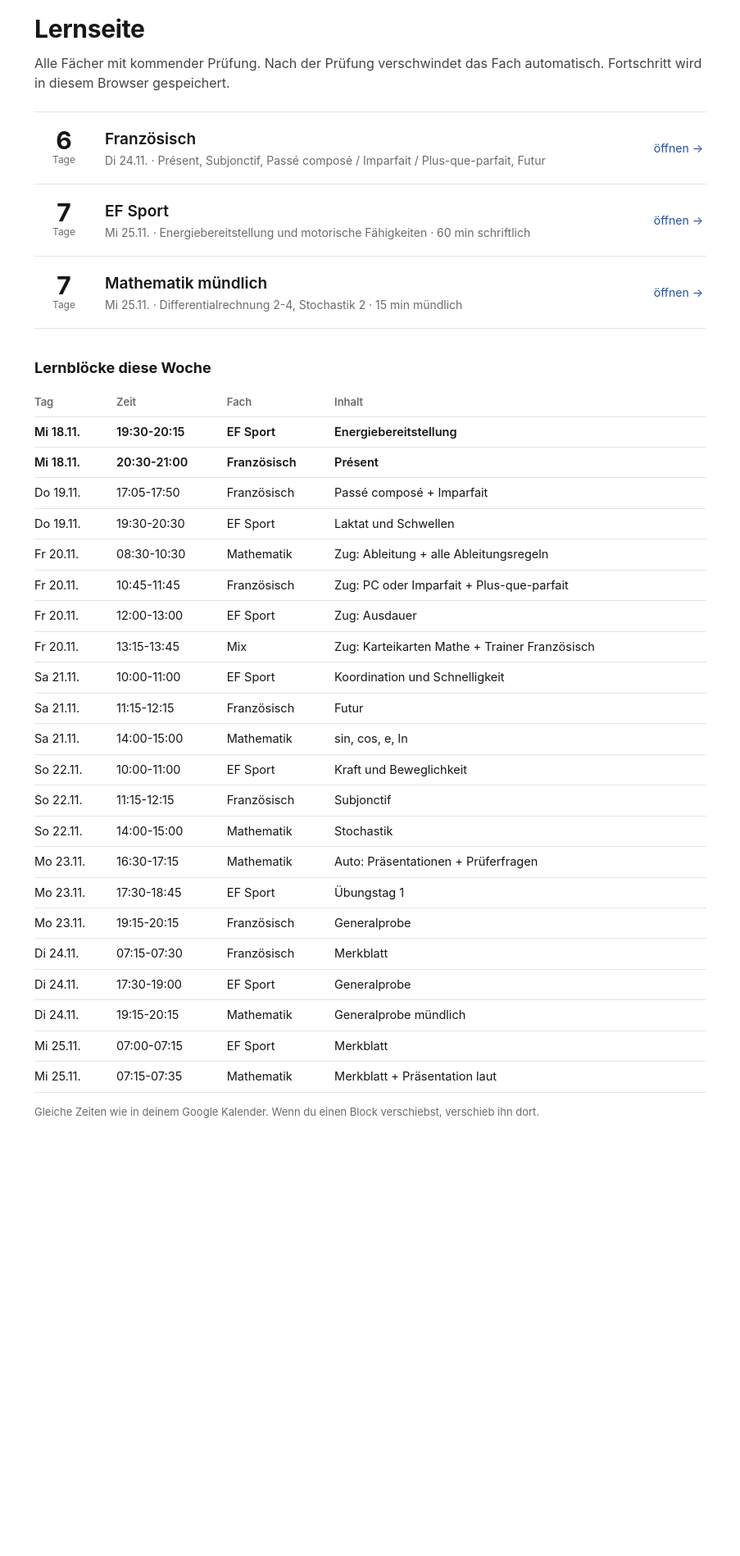
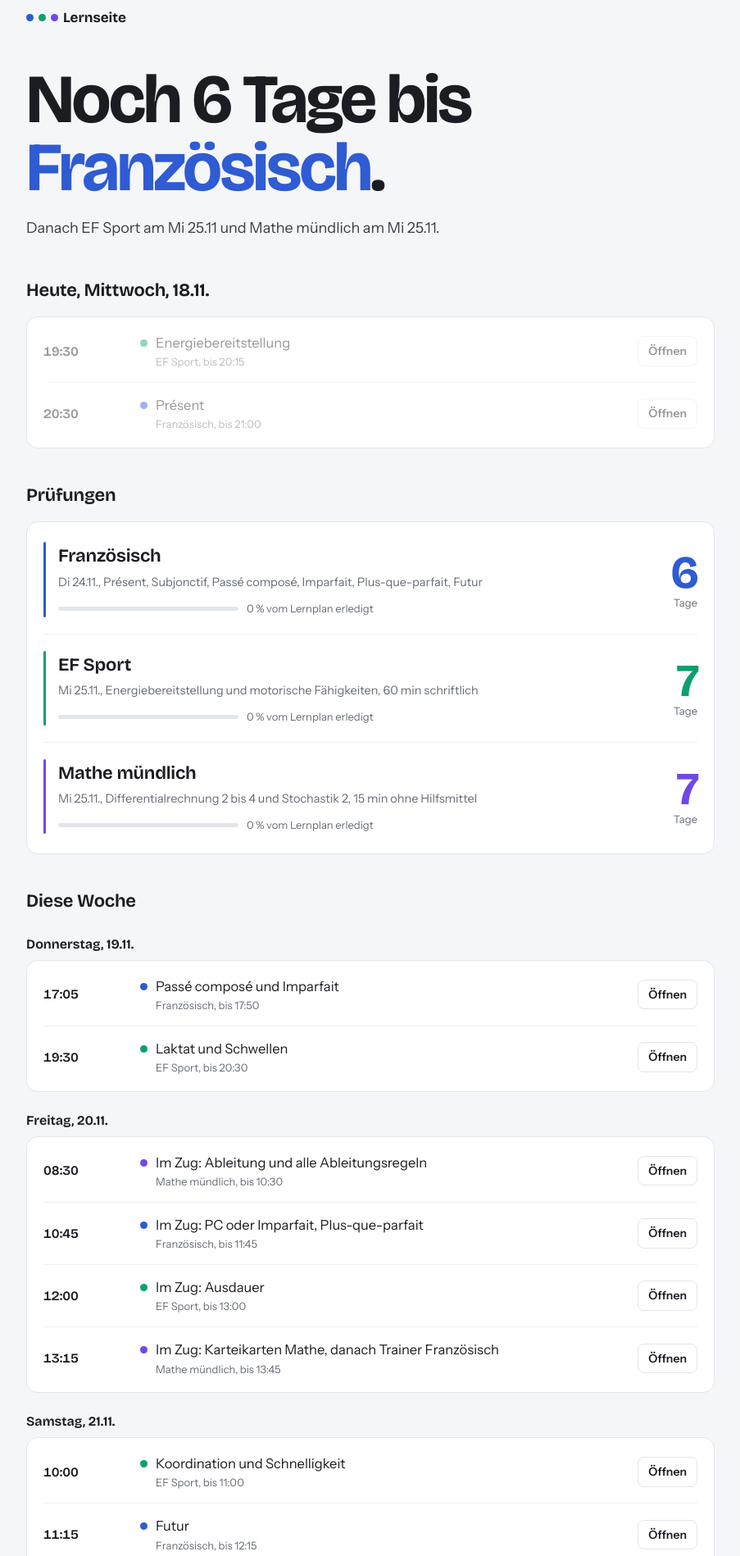
Before and after one commit to C-A-S-K-O-N/lernseite, a plain HTML site: page index.html in a window 1280 px wide. Shown: the part 20-1918 px from the top of the page at 82% size, without its empty margins (188-1091 px from the left). Before the commit the page ends 1479 px from the top, so only its background shows below. Drawn offline with nearby package versions, Linux system fonts and the light colour scheme.

Commit message:
Neues Design: Schrift, Akzentfarben pro Fach, Startseite mit Heute und Woche
Co-Authored-By: Claude Opus 5.5 <noreply@anthropic.com>
Claude-Session: https://claude.ai/code/session_01G95P9TXZkrXuev3q3qs1nt

```diff
--- a/index.html
+++ b/index.html
@@ -3,83 +3,138 @@
 <head>
 <meta charset="utf-8">
 <meta name="viewport" content="width=device-width, initial-scale=1">
-<title>Cas · Lernseite</title>
+<title>Lernseite</title>
+<link rel="preconnect" href="https://fonts.googleapis.com"><link rel="preconnect" href="https://fonts.gstatic.com" crossorigin>
+<link href="https://fonts.googleapis.com/css2?family=Bricolage+Grotesque:opsz,wght@12..96,500..800&family=Instrument+Sans:wght@400;500;600&display=swap" rel="stylesheet">
+<link rel="stylesheet" href="theme.css">
 <style>
-:root{--ink:#161616;--mute:#6b6b6b;--line:#e4e4e4;--acc:#1f4fa3}
 *{box-sizing:border-box}
-body{margin:0;font:16px/1.55 -apple-system,BlinkMacSystemFont,"Segoe UI",Helvetica,Arial,sans-serif;color:var(--ink);background:#fff}
-main{max-width:860px;margin:0 auto;padding:32px 20px 80px}
-h1{font-size:30px;margin:0 0 6px;letter-spacing:-.01em}
-h2{font-size:18px;margin:34px 0 10px}
-.lead{color:#444;margin:0 0 22px}
-.sub{display:flex;align-items:center;gap:18px;padding:18px 4px;border-top:1px solid var(--line);text-decoration:none;color:var(--ink)}
-.sub:last-child{border-bottom:1px solid var(--line)}
-.sub:hover .name{text-decoration:underline}
-.cnt{min-width:64px;text-align:center;font-size:12px;color:var(--mute)}
-.cnt b{display:block;font-size:30px;line-height:1;color:var(--ink)}
-.name{font-size:19px;font-weight:600}
-.meta{font-size:14px;color:var(--mute)}
-.go{margin-left:auto;font-size:14px;color:var(--acc)}
-.today{border:1px solid var(--ink);padding:2px 8px;font-size:12px;border-radius:12px;margin-left:8px;font-weight:400}
-table{border-collapse:collapse;width:100%;font-size:14.5px}
-td,th{border-bottom:1px solid var(--line);padding:7px 10px 7px 0;text-align:left;vertical-align:top}
-th{font-size:13px;color:var(--mute);font-weight:600}
-tr.past td{color:#aaa}
-tr.now td{font-weight:600}
-.small{font-size:13px;color:var(--mute)}
-.empty{padding:20px 0;color:var(--mute)}
+body{margin:0}
+main{max-width:880px;margin:0 auto;padding:28px 20px 90px}
+.brand{font-family:var(--display);font-weight:700;font-size:17px;display:flex;gap:6px;align-items:center;margin-bottom:46px}
+.brand i{width:9px;height:9px;border-radius:50%;display:inline-block}
+.headline{font-family:var(--display);font-weight:700;font-size:clamp(40px,8.5vw,84px);line-height:.98;letter-spacing:-.035em;margin:0 0 18px;max-width:14ch}
+.headline em{font-style:normal;color:var(--next)}
+.sub{font-size:18px;color:#3B3F48;margin:0 0 44px;max-width:56ch}
+h2{font-family:var(--display);font-size:22px;font-weight:650;margin:40px 0 14px;letter-spacing:-.01em}
+.panel{background:var(--surface);border:1px solid var(--line);border-radius:14px;padding:4px 20px}
+.slot{display:grid;grid-template-columns:104px 1fr auto;gap:14px;align-items:center;padding:14px 0;border-bottom:1px solid #EFF1F4}
+.slot:last-child{border-bottom:none}
+.slot .t{font-family:var(--display);font-weight:600;font-size:16px;font-variant-numeric:tabular-nums}
+.slot .w{display:flex;align-items:baseline;gap:10px}
+.slot .d{width:9px;height:9px;border-radius:50%;flex:none;transform:translateY(-1px)}
+.slot .f{font-size:13px;color:var(--mute)}
+.slot.done{opacity:.45}
+.slot.live .t::after{content:"jetzt";display:inline-block;margin-left:8px;font-family:var(--text);font-size:11.5px;font-weight:600;color:#fff;background:var(--ink);border-radius:10px;padding:1px 7px;vertical-align:2px}
+.start{font-size:14px;font-weight:600;text-decoration:none;color:var(--ink);border:1px solid var(--line);border-radius:8px;padding:6px 12px;white-space:nowrap}
+.start:hover{border-color:var(--ink)}
+.exam{display:grid;grid-template-columns:1fr auto;gap:18px;align-items:center;padding:20px 0 20px 18px;border-bottom:1px solid #EFF1F4;text-decoration:none;color:var(--ink);position:relative}
+.exam:last-child{border-bottom:none}
+.exam::before{content:"";position:absolute;left:0;top:20px;bottom:20px;width:3px;border-radius:3px;background:var(--c)}
+.exam .n{font-family:var(--display);font-size:22px;font-weight:650;letter-spacing:-.01em}
+.exam .m{font-size:14.5px;color:var(--mute);margin-top:2px}
+.exam .pr{display:flex;align-items:center;gap:10px;margin-top:10px;font-size:13px;color:var(--mute)}
+.exam .pr span{flex:0 1 220px;height:5px;border-radius:5px;background:var(--line);overflow:hidden}
+.exam .pr span b{display:block;height:5px;background:var(--c);border-radius:5px}
+.exam .cd{text-align:right;font-family:var(--display);line-height:1}
+.exam .cd b{display:block;font-size:56px;font-weight:700;letter-spacing:-.04em;color:var(--c)}
+.exam .cd small{font-family:var(--text);font-size:13px;color:var(--mute)}
+.exam:hover .n{text-decoration:underline;text-decoration-thickness:2px;text-underline-offset:4px;text-decoration-color:var(--c)}
+.dayh{margin:22px 0 6px;font-family:var(--display);font-weight:650;font-size:16px}
+.empty{padding:18px 0;color:var(--mute)}
+.foot{margin-top:46px;font-size:13.5px;color:var(--mute);max-width:60ch}
+@media (max-width:600px){
+  .brand{margin-bottom:30px}
+  .slot{grid-template-columns:78px 1fr;row-gap:6px}
+  .slot .start{grid-column:2;justify-self:start}
+  .exam .cd b{font-size:42px}
+}
 </style>
 </head>
 <body>
 <main>
-<h1>Lernseite</h1>
-<p class="lead">Alle Fächer mit kommender Prüfung. Nach der Prüfung verschwindet das Fach automatisch. Fortschritt wird in diesem Browser gespeichert.</p>
-<div id="subs"></div>
-<h2>Lernblöcke diese Woche</h2>
-<div style="overflow-x:auto"><table id="blocks"></table></div>
-<p class="small">Gleiche Zeiten wie in deinem Google Kalender. Wenn du einen Block verschiebst, verschieb ihn dort.</p>
+<div class="brand" id="brand">Lernseite</div>
+<h1 class="headline" id="hl"></h1>
+<p class="sub" id="sub"></p>
+
+<h2 id="todayH">Heute</h2>
+<div class="panel" id="today"></div>
+
+<h2>Prüfungen</h2>
+<div class="panel" id="exams"></div>
+
+<h2>Diese Woche</h2>
+<div id="week"></div>
+
+<p class="foot">Fächer verschwinden nach der Prüfung automatisch. Häkchen und Resultate speichert dein Browser, sie gelten also pro Gerät. Die Zeiten stimmen mit deinem Google Kalender überein.</p>
 </main>
 <script>
 const SUBJECTS = [
- {name:"Französisch", file:"franz.html", date:"2026-11-24", when:"Di 24.11.", desc:"Présent, Subjonctif, Passé composé / Imparfait / Plus-que-parfait, Futur"},
- {name:"EF Sport", file:"ef.html", date:"2026-11-25", when:"Mi 25.11.", desc:"Energiebereitstellung und motorische Fähigkeiten · 60 min schriftlich"},
- {name:"Mathematik mündlich", file:"mathe.html", date:"2026-11-25", when:"Mi 25.11.", desc:"Differentialrechnung 2-4, Stochastik 2 · 15 min mündlich"}
+ {key:"fr", name:"Französisch", file:"franz.html", date:"2026-11-24", when:"Di 24.11.", desc:"Présent, Subjonctif, Passé composé, Imparfait, Plus-que-parfait, Futur", c:"#2F5BD3", store:"frhs26_"},
+ {key:"ef", name:"EF Sport", file:"ef.html", date:"2026-11-25", when:"Mi 25.11.", desc:"Energiebereitstellung und motorische Fähigkeiten, 60 min schriftlich", c:"#0E9F6E", store:"efsport_"},
+ {key:"ma", name:"Mathe mündlich", file:"mathe.html", date:"2026-11-25", when:"Mi 25.11.", desc:"Differentialrechnung 2 bis 4 und Stochastik 2, 15 min ohne Hilfsmittel", c:"#7048E8", store:"mamue_"}
 ];
+// [Datum, Start, Ende, Fach, Inhalt]
 const BLOCKS = [
- ["2026-11-18","19:30-20:15","EF Sport","Energiebereitstellung"],
- ["2026-11-18","20:30-21:00","Französisch","Présent"],
- ["2026-11-19","17:05-17:50","Französisch","Passé composé + Imparfait"],
- ["2026-11-19","19:30-20:30","EF Sport","Laktat und Schwellen"],
- ["2026-11-20","08:30-10:30","Mathematik","Zug: Ableitung + alle Ableitungsregeln"],
- ["2026-11-20","10:45-11:45","Französisch","Zug: PC oder Imparfait + Plus-que-parfait"],
- ["2026-11-20","12:00-13:00","EF Sport","Zug: Ausdauer"],
- ["2026-11-20","13:15-13:45","Mix","Zug: Karteikarten Mathe + Trainer Französisch"],
- ["2026-11-21","10:00-11:00","EF Sport","Koordination und Schnelligkeit"],
- ["2026-11-21","11:15-12:15","Französisch","Futur"],
- ["2026-11-21","14:00-15:00","Mathematik","sin, cos, e, ln"],
- ["2026-11-22","10:00-11:00","EF Sport","Kraft und Beweglichkeit"],
- ["2026-11-22","11:15-12:15","Französisch","Subjonctif"],
- ["2026-11-22","14:00-15:00","Mathematik","Stochastik"],
- ["2026-11-23","16:30-17:15","Mathematik","Auto: Präsentationen + Prüferfragen"],
- ["2026-11-23","17:30-18:45","EF Sport","Übungstag 1"],
- ["2026-11-23","19:15-20:15","Französisch","Generalprobe"],
- ["2026-11-24","07:15-07:30","Französisch","Merkblatt"],
- ["2026-11-24","17:30-19:00","EF Sport","Generalprobe"],
- ["2026-11-24","19:15-20:15","Mathematik","Generalprobe mündlich"],
- ["2026-11-25","07:00-07:15","EF Sport","Merkblatt"],
- ["2026-11-25","07:15-07:35","Mathematik","Merkblatt + Präsentation laut"]
+ ["2026-11-18","19:30","20:15","ef","Energiebereitstellung"],
+ ["2026-11-18","20:30","21:00","fr","Présent"],
+ ["2026-11-19","17:05","17:50","fr","Passé composé und Imparfait"],
+ ["2026-11-19","19:30","20:30","ef","Laktat und Schwellen"],
+ ["2026-11-20","08:30","10:30","ma","Im Zug: Ableitung und alle Ableitungsregeln"],
+ ["2026-11-20","10:45","11:45","fr","Im Zug: PC oder Imparfait, Plus-que-parfait"],
+ ["2026-11-20","12:00","13:00","ef","Im Zug: Ausdauer"],
+ ["2026-11-20","13:15","13:45","ma","Im Zug: Karteikarten Mathe, danach Trainer Französisch"],
+ ["2026-11-21","10:00","11:00","ef","Koordination und Schnelligkeit"],
+ ["2026-11-21","11:15","12:15","fr","Futur"],
+ ["2026-11-21","14:00","15:00","ma","sin, cos, e, ln"],
+ ["2026-11-22","10:00","11:00","ef","Kraft und Beweglichkeit"],
+ ["2026-11-22","11:15","12:15","fr","Subjonctif"],
+ ["2026-11-22","14:00","15:00","ma","Stochastik"],
+ ["2026-11-23","16:30","17:15","ma","Im Auto: Präsentationen und Prüferfragen"],
+ ["2026-11-23","17:30","18:45","ef","Übungstag"],
+ ["2026-11-23","19:15","20:15","fr","Generalprobe"],
+ ["2026-11-24","07:15","07:30","fr","Merkblatt vor der Prüfung"],
+ ["2026-11-24","17:30","19:00","ef","Generalprobe"],
+ ["2026-11-24","19:15","20:15","ma","Generalprobe mündlich"],
+ ["2026-11-25","07:00","07:15","ef","Merkblatt vor der Prüfung"],
+ ["2026-11-25","07:15","07:35","ma","Merkblatt und Präsentation laut"]
 ];
 const pad = n => String(n).padStart(2, "0");
-const now = new Date(); const today = `${now.getFullYear()}-${pad(now.getMonth() + 1)}-${pad(now.getDate())}`;
+const now = new Date();
+const today = `${now.getFullYear()}-${pad(now.getMonth() + 1)}-${pad(now.getDate())}`;
+const hm = `${pad(now.getHours())}:${pad(now.getMinutes())}`;
 const days = d => Math.round((new Date(d + "T00:00:00") - new Date(today + "T00:00:00")) / 86400000);
+const WD = ["Sonntag", "Montag", "Dienstag", "Mittwoch", "Donnerstag", "Freitag", "Samstag"];
+const dayName = d => { const x = new Date(d + "T00:00:00"); return `${WD[x.getDay()]}, ${x.getDate()}.${x.getMonth() + 1}.`; };
+const sub = k => SUBJECTS.find(s => s.key === k);
+const pct = s => { try { const v = localStorage.getItem(s.store + "planpct"); return v === null ? 0 : +JSON.parse(v); } catch (e) { return 0; } };
+
 const active = SUBJECTS.filter(s => s.date >= today).sort((a, b) => a.date.localeCompare(b.date));
-document.getElementById("subs").innerHTML = active.length ? active.map(s => { const d = days(s.date);
-  return `<a class="sub" href="${s.file}"><div class="cnt"><b>${d}</b>${d === 1 ? "Tag" : "Tage"}</div><div><div class="name">${s.name}${d === 0 ? '<span class="today">heute</span>' : ""}</div><div class="meta">${s.when} · ${s.desc}</div></div><span class="go">öffnen →</span></a>`; }).join("")
-  : `<p class="empty">Gerade keine Prüfung. Schick den nächsten Prüfungsstoff in den Chat.</p>`;
-const WD = ["So", "Mo", "Di", "Mi", "Do", "Fr", "Sa"];
-const fmt = d => { const x = new Date(d + "T00:00:00"); return `${WD[x.getDay()]} ${x.getDate()}.${x.getMonth() + 1}.`; };
-const bl = BLOCKS.filter(b => b[0] >= today && (b[2] === "Mix" || active.some(s => s.name.startsWith(b[2].slice(0, 6)))));
-document.getElementById("blocks").innerHTML = bl.length ? `<tr><th>Tag</th><th>Zeit</th><th>Fach</th><th>Inhalt</th></tr>` + bl.map(b => `<tr class="${b[0] === today ? "now" : ""}"><td>${fmt(b[0])}</td><td>${b[1]}</td><td>${b[2]}</td><td>${b[3]}</td></tr>`).join("") : `<tr><td class="empty">Keine geplanten Blöcke.</td></tr>`;
+document.getElementById("brand").innerHTML = active.map(s => `<i style="background:${s.c}"></i>`).join("") + " Lernseite";
+
+// Headline
+const hl = document.getElementById("hl"), sb = document.getElementById("sub");
+if (!active.length) { hl.textContent = "Gerade keine Prüfung in Sicht."; sb.textContent = "Schick den nächsten Prüfungsstoff in den Chat, dann kommt das Fach hierher."; }
+else { const n = active[0], d = days(n.date); document.documentElement.style.setProperty("--next", n.c);
+  hl.innerHTML = d === 0 ? `Heute ist <em>${n.name}</em>.` : d === 1 ? `Morgen ist <em>${n.name}</em>.` : `Noch ${d} Tage bis <em>${n.name}</em>.`;
+  const rest = active.slice(1); sb.textContent = rest.length ? `Danach ${rest.map(s => `${s.name} am ${s.when.replace(/\.$/, "")}`).join(" und ")}.` : "Das ist die letzte Prüfung in dieser Runde."; }
+
+// Blöcke
+const relevant = BLOCKS.filter(b => active.some(s => s.key === b[3]));
+const slot = b => { const s = sub(b[3]); const st = b[0] < today || (b[0] === today && b[2] <= hm) ? "done" : (b[0] === today && b[1] <= hm && hm < b[2]) ? "live" : "";
+  return `<div class="slot ${st}"><div class="t">${b[1]}</div><div><div class="w"><i class="d" style="background:${s.c}"></i><div><div>${b[4]}</div><div class="f">${s.name}, bis ${b[2]}</div></div></div></div><a class="start" href="${s.file}">Öffnen</a></div>`; };
+const tb = relevant.filter(b => b[0] === today);
+document.getElementById("today").innerHTML = tb.length ? tb.map(slot).join("") : `<p class="empty">Heute ist kein Lernblock geplant. Ein Zufallsquiz geht trotzdem immer.</p>`;
+document.getElementById("todayH").textContent = `Heute, ${dayName(today)}`;
+
+// Prüfungen
+document.getElementById("exams").innerHTML = active.length ? active.map(s => { const d = days(s.date), p = pct(s);
+  return `<a class="exam" href="${s.file}" style="--c:${s.c}"><div><div class="n">${s.name}</div><div class="m">${s.when}, ${s.desc}</div><div class="pr"><span><b style="width:${p}%"></b></span>${p} % vom Lernplan erledigt</div></div><div class="cd"><b>${d}</b><small>${d === 0 ? "heute" : d === 1 ? "Tag" : "Tage"}</small></div></a>`; }).join("") : `<p class="empty">Keine Prüfungen geplant.</p>`;
+
+// Woche
+const future = relevant.filter(b => b[0] > today);
+const byDay = {}; future.forEach(b => (byDay[b[0]] = byDay[b[0]] || []).push(b));
+document.getElementById("week").innerHTML = Object.keys(byDay).length ? Object.keys(byDay).sort().map(d => `<div class="dayh">${dayName(d)}</div><div class="panel">${byDay[d].map(slot).join("")}</div>`).join("") : `<p class="empty">Keine weiteren Blöcke diese Woche.</p>`;
 </script>
 </body>
 </html>
--- /dev/null
+++ b/theme.css
@@ -0,0 +1,106 @@
+/* Gemeinsames Design für alle Seiten. Akzentfarbe pro Fach über --acc. */
+:root{
+  --bg:#F5F6F8; --surface:#FFFFFF; --ink:#1B1D22; --mute:#666C78; --line:#E2E5EA;
+  --acc:#1B1D22; --ok:#12805C; --no:#C2341F;
+  --display:"Bricolage Grotesque", "Instrument Sans", system-ui, sans-serif;
+  --text:"Instrument Sans", system-ui, -apple-system, "Segoe UI", sans-serif;
+}
+html{-webkit-text-size-adjust:100%}
+body{font-family:var(--text);font-size:16.5px;line-height:1.6;color:var(--ink);background:var(--bg)}
+a{color:var(--acc)}
+::selection{background:color-mix(in srgb,var(--acc) 22%,transparent)}
+:focus-visible{outline:2px solid var(--acc);outline-offset:2px}
+
+/* Kopfzeile */
+header{background:color-mix(in srgb,var(--bg) 88%,transparent);backdrop-filter:saturate(1.4) blur(10px);-webkit-backdrop-filter:saturate(1.4) blur(10px);border-bottom:1px solid var(--line)}
+.top{padding-top:14px;align-items:center}
+.top b{font-family:var(--display);font-size:17px;font-weight:700;letter-spacing:-.01em;display:flex;align-items:center;gap:8px}
+.top b::before{content:"";width:9px;height:9px;border-radius:50%;background:var(--acc);display:inline-block}
+.home{color:var(--mute)!important;margin-right:14px!important}
+.home:hover{color:var(--ink)!important}
+#nav a{font-size:14.5px;padding:11px 10px 10px}
+#nav a:hover{color:var(--ink)}
+#nav a.on{border-bottom-color:var(--acc);color:var(--ink);font-weight:600}
+
+/* Typografie */
+h1{font-family:var(--display);font-weight:700;font-size:clamp(30px,5vw,44px);line-height:1.08;letter-spacing:-.025em;margin:10px 0 12px}
+h2{font-family:var(--display);font-weight:650;font-size:22px;letter-spacing:-.01em;margin:38px 0 12px}
+h3{font-family:var(--display);font-weight:650;font-size:18.5px;letter-spacing:-.005em;border-top:1px solid var(--line);padding-top:18px;margin-top:30px}
+.lead{font-size:17px;color:#3B3F48;max-width:68ch}
+.chapter p,.chapter li{max-width:72ch}
+
+/* Startbereich je Fach */
+.hero{border-bottom:none;padding-bottom:6px;align-items:flex-end}
+.hero h1{font-size:clamp(32px,6vw,52px)}
+.count{min-width:96px}
+.count span{font-family:var(--display);font-size:64px;font-weight:700;letter-spacing:-.04em;color:var(--acc)}
+.bar{height:6px;border-radius:6px;background:var(--line);overflow:hidden}
+.bar div{height:6px;background:var(--acc);border-radius:6px}
+
+/* Tagesplan */
+.days{gap:14px}
+.day{background:var(--surface);border:1px solid var(--line);border-radius:12px;padding:14px 18px}
+.dh b{font-family:var(--display);font-size:17px}
+.task{border-top:1px solid #EFF1F4;padding:8px 0}
+.task input{accent-color:var(--acc);width:17px;height:17px}
+.go{color:var(--acc)}
+
+/* Tabellen */
+table{font-size:15px}
+th{font-weight:600;color:var(--mute)}
+.tw{background:var(--surface);border:1px solid var(--line);border-radius:12px;padding:4px 16px;margin:10px 0}
+.tw table{margin:0}
+.tw tr:last-child td{border-bottom:none}
+
+/* Buttons, Pillen, Tabs */
+.btn{border-radius:8px;font-weight:600;padding:9px 16px;background:var(--ink);border-color:var(--ink);transition:background .15s}
+.btn:hover{background:var(--acc);border-color:var(--acc)}
+.btn.ghost,.btn.sm{background:var(--surface);color:var(--ink);border-color:var(--line)}
+.btn.ghost:hover,.btn.sm:hover{border-color:var(--acc);background:var(--surface);color:var(--ink)}
+.btn.sm.on,.btn.on{background:var(--acc)!important;color:#fff!important;border-color:var(--acc)!important}
+.pill{border-radius:20px;background:var(--surface);padding:3px 10px}
+.tabs a{background:var(--surface);border-radius:20px;padding:6px 12px}
+.tabs a.on{border-color:var(--acc);color:var(--ink);font-weight:600;box-shadow:inset 0 -2px 0 var(--acc)}
+
+/* Listen */
+.list{background:var(--surface);border:1px solid var(--line);border-radius:12px;padding:0 18px}
+.list .row{padding:15px 2px}
+.list .row:last-child{border-bottom:none}
+.list .row:hover{color:var(--acc)}
+
+/* Lernhinweise und Boxen */
+.how{border-left:3px solid var(--acc);background:var(--surface);border-radius:0 10px 10px 0;padding:12px 18px}
+.note{background:var(--surface);border-radius:10px}
+.after{border-top:2px solid var(--acc)}
+.formula{font-size:18px}
+
+/* Quiz */
+.qcard h2{font-size:clamp(20px,3vw,26px);line-height:1.3}
+.opt{border-radius:10px;background:var(--surface);padding:14px 16px;transition:border-color .12s}
+.opt:hover{border-color:var(--acc)}
+.opt span{border-color:var(--line)}
+.fb{border-radius:10px;background:var(--surface)}
+.rev{background:var(--surface);border:1px solid var(--line);border-radius:10px;padding:12px 14px;margin:8px 0}
+
+/* Eingabe */
+.ans{border-radius:8px;background:var(--surface);border-color:#CDD2D9}
+.ans:focus{outline:none;border-color:var(--acc);box-shadow:0 0 0 3px color-mix(in srgb,var(--acc) 18%,transparent)}
+.acc button,.ch{border-radius:6px}
+.simq{border-top:1px solid var(--line)}
+.drawcard{border-top:1px solid var(--line)}
+
+/* Karteikarten, Timer, Schritte */
+.card{background:var(--surface);border:1px solid var(--line);border-top:3px solid var(--acc);border-radius:14px;font-family:var(--display);font-weight:600}
+.card .back{font-family:var(--text);font-weight:400}
+.timer{border-radius:8px;font-family:var(--display);font-weight:700;border-color:var(--acc);color:var(--acc)}
+.step{border-left-color:var(--acc)}
+.sol{border-left-color:var(--acc);background:var(--surface);border-radius:0 8px 8px 0}
+.chart,.sol svg{border-radius:10px;background:var(--surface)}
+
+@media (prefers-reduced-motion:reduce){*{transition:none!important}}
+@media (max-width:600px){
+  body{font-size:16px}
+  .count span{font-size:48px}
+  .day{padding:12px 14px}
+  .tw{padding:2px 10px}
+}
```
Also changed, not shown: ef.html (+2 -1 lines), franz.html (+2 -1 lines), mathe.html (+2 -1 lines).
